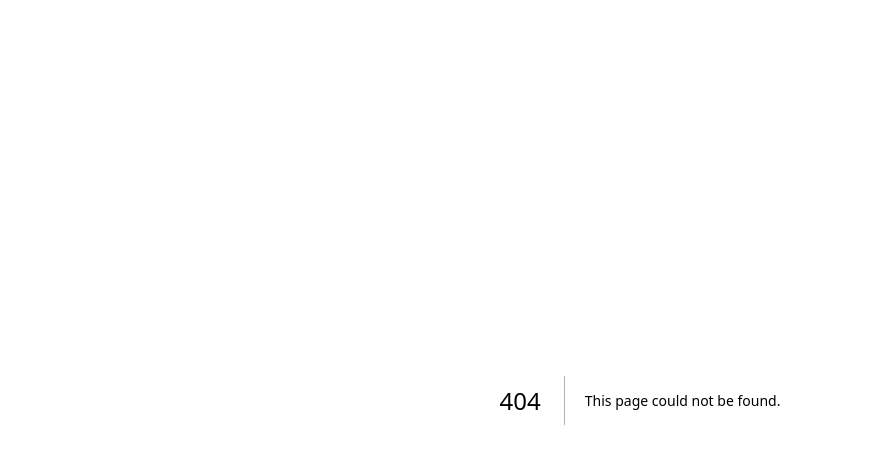
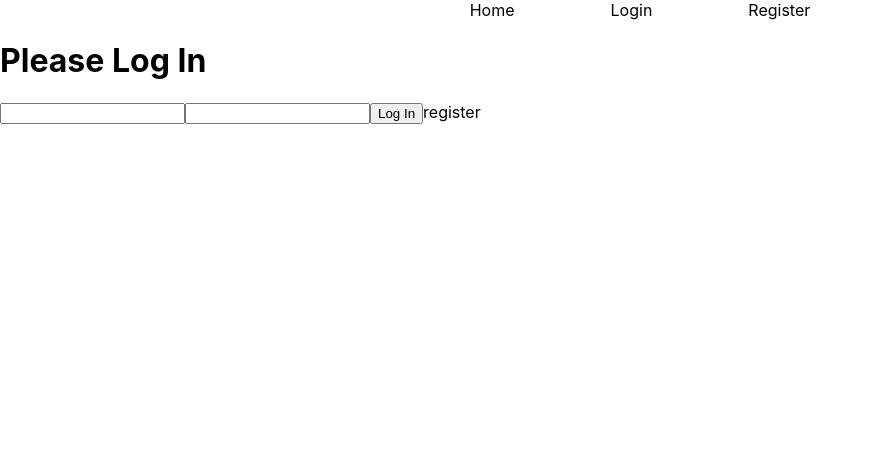
Before and after one commit to RosiNi97/Blog, a Next.js app: page /navbar/loginPage in a window 1280 px wide. Before the commit this address had no page. Shown: the top 464 px of the page, without its empty margins (0-871 px from the left). Built offline with nearby package versions, Linux system fonts and the light colour scheme.

Commit message:
navbar sceleton

```diff
--- /dev/null
+++ b/components/features/layout/Layuot.tsx
@@ -0,0 +1,15 @@
+import { ReactComponentElement, ReactElement } from "react";
+import { JSDocAllType, JsxAttribute, JsxElement } from "typescript";
+import Navbar from "../navbar/Navbar";
+import LayoutType from "../../../types/types";
+
+const Layout = ({ children }: any) => {
+  console.log(children);
+  return (
+    <div>
+      <Navbar />
+      <main>{children}</main>
+    </div>
+  );
+};
+export default Layout;
--- a/components/features/login/Login.tsx
+++ b/components/features/login/Login.tsx
@@ -10,7 +10,7 @@ const LoginForm = () => {
       <input type="text" />
       <input type="password" />
       <input type="submit" value="Log In" />
-      <a href="/Register">register</a>
+      <a href="/registerPage">register</a>
     </form>
   );
 };
--- a/components/features/navbar/Navbar.tsx
+++ b/components/features/navbar/Navbar.tsx
@@ -1,10 +1,12 @@
+import Link from "next/link";
 import styles from "../../../styles/Home.module.css";
 
 const Navbar = () => {
   return (
     <div className={styles.navbar}>
-      <a href="/navbar/LoginPage">Login</a>
-      <a href="/navbar/RegisterPage">Register</a>
+      <Link href="/">Home</Link>
+      <Link href="/navbar/loginPage">Login</Link>
+      <Link href="/navbar/registerPage">Register</Link>
     </div>
   );
 };
--- a/pages/_app.tsx
+++ b/pages/_app.tsx
@@ -1,6 +1,13 @@
-import '../styles/globals.css'
-import type { AppProps } from 'next/app'
+import "../styles/globals.css";
+import type { AppProps } from "next/app";
+import Layout from "../components/features/layout/Layuot";
 
 export default function App({ Component, pageProps }: AppProps) {
-  return <Component {...pageProps} />
+  return (
+    <div>
+      <Layout>
+        <Component {...pageProps} />
+      </Layout>
+    </div>
+  );
 }
--- a/pages/index.tsx
+++ b/pages/index.tsx
@@ -1,6 +1,5 @@
 import styles from "../styles/Home.module.css";
 import Head from "next/head";
-import Navbar from "../components/features/navbar/Navbar";
 
 export default function Home() {
   return (
@@ -9,7 +8,7 @@ export default function Home() {
         <title>Blog</title>
         <meta name="blog" content="blog" />
       </Head>
-      <Navbar />
+      <h1>HOME PAGE</h1>
     </div>
   );
 }
--- /dev/null
+++ b/types/types.ts
@@ -0,0 +1,6 @@
+import { JsxElement } from "typescript";
+
+interface LayoutType {
+  children: JsxElement;
+}
+export default LayoutType;
```
Also changed, not shown: pages/navbar/loginPage.tsx (renamed from pages/navbar/LoginPage.tsx), pages/navbar/registerPage.tsx (renamed from pages/navbar/RegisterPage.tsx).
